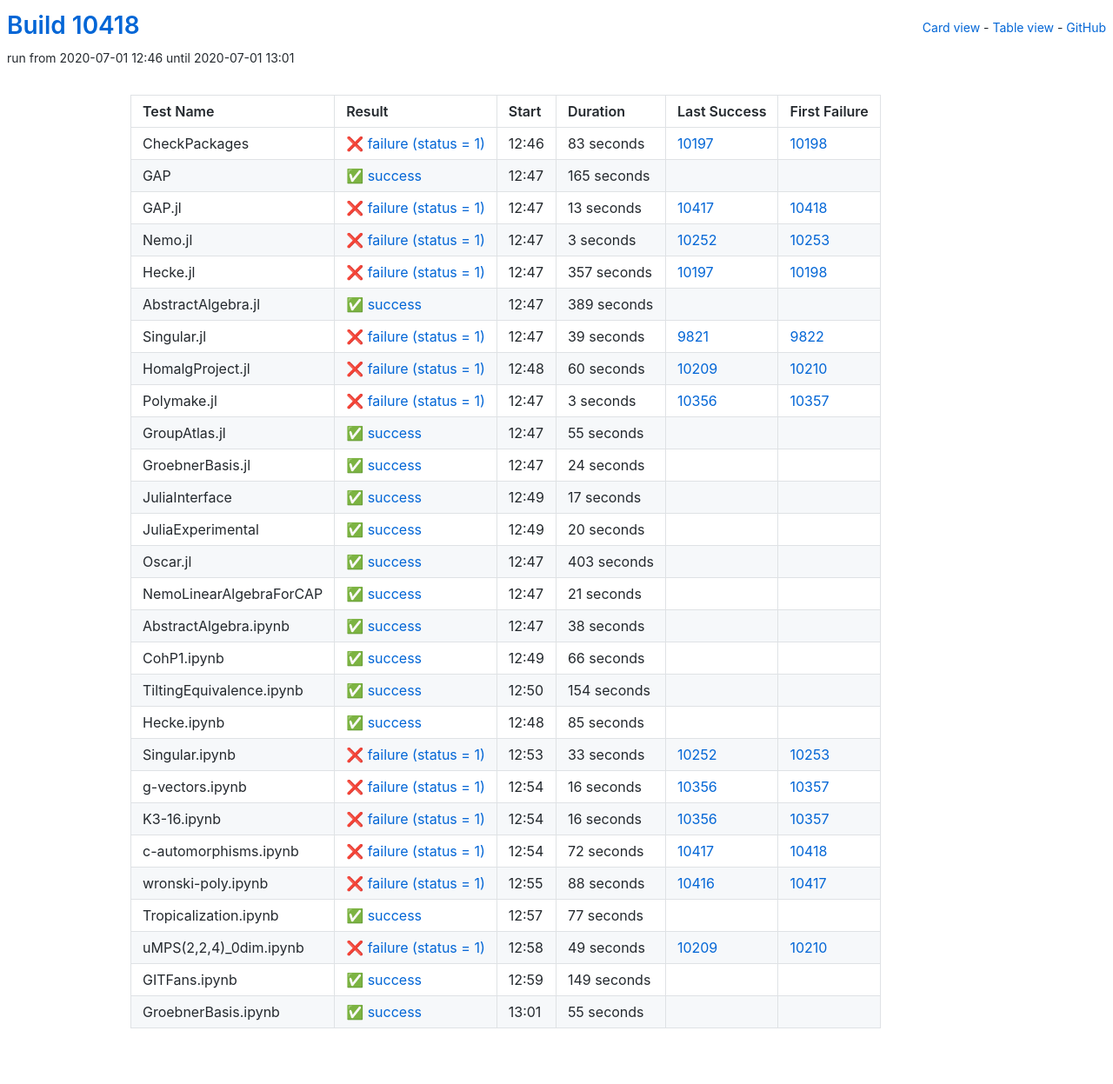
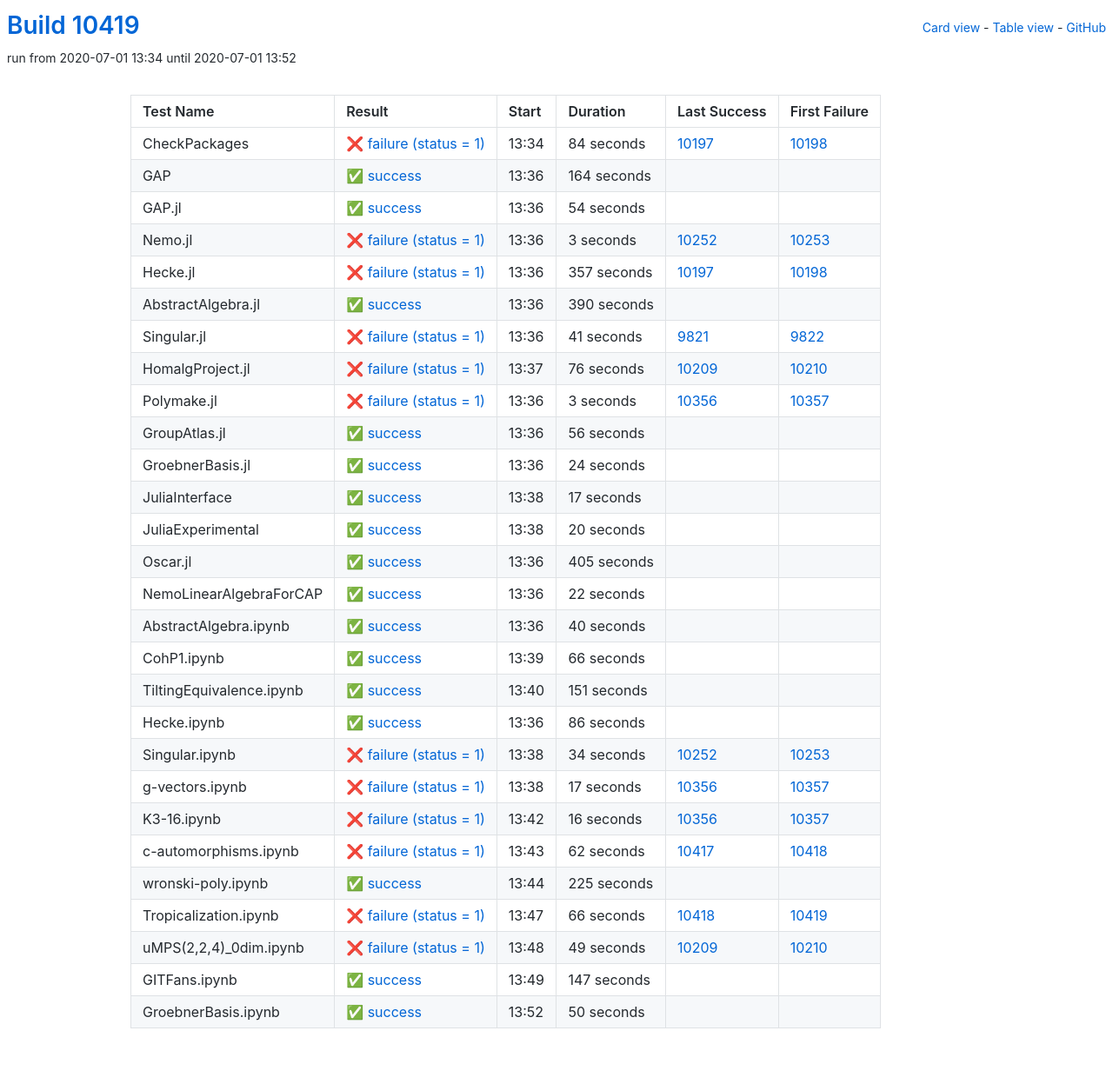
Before and after one commit to oscar-system/oscar-ci-status, a Jekyll site: the page built from table.html, in a window 1280 px wide. Shown: the whole page at 87% size. Built offline with Jekyll 4.4.1, drawn with Linux system fonts in a browser that asks for light colours.

Commit message:
Build #10419

```diff
--- a/_data/ci.yml
+++ b/_data/ci.yml
@@ -1,6 +1,6 @@
 ---
-build: 10418
-build_url: https://oscarci.mathematik.uni-kl.de/job/oscar/10418/
+build: 10419
+build_url: https://oscarci.mathematik.uni-kl.de/job/oscar/10419/
 job: oscar
 organization: oscar-system
 repo: oscar-ci-status
@@ -8,44 +8,44 @@
 tests:
 - name: CheckPackages
   id: checkpackages
-  log: https://oscarci.mathematik.uni-kl.de/job/oscar/10418/artifact/logs/build-10418/CheckPackages.log
-  start: 2020-07-01 12:46
+  log: https://oscarci.mathematik.uni-kl.de/job/oscar/10419/artifact/logs/build-10419/CheckPackages.log
+  start: 2020-07-01 13:34
   success: false
   exitcode: 1
   status: failure
-  duration: 83
+  duration: 84
   last_success: 10197
   last_success_url: https://oscarci.mathematik.uni-kl.de/job/oscar/10197/
   first_failure: 10198
   first_failure_url: https://oscarci.mathematik.uni-kl.de/job/oscar/10198/
 - name: GAP
   id: gap
-  log: https://oscarci.mathematik.uni-kl.de/job/oscar/10418/artifact/logs/build-10418/GAP.log
-  start: 2020-07-01 12:47
+  log: https://oscarci.mathematik.uni-kl.de/job/oscar/10419/artifact/logs/build-10419/GAP.log
+  start: 2020-07-01 13:36
   success: true
   exitcode: 0
   status: success
-  duration: 165
+  duration: 164
   last_success: false
   last_success_url:
   first_failure: false
   first_failure_url:
 - name: GAP.jl
   id: gap-jl
-  log: https://oscarci.mathematik.uni-kl.de/job/oscar/10418/artifact/logs/build-10418/GAP.jl.log
-  start: 2020-07-01 12:47
-  success: false
-  exitcode: 1
-  status: failure
-  duration: 13
-  last_success: 10417
-  last_success_url: https://oscarci.mathematik.uni-kl.de/job/oscar/10417/
-  first_failure: 10418
-  first_failure_url: https://oscarci.mathematik.uni-kl.de/job/oscar/10418/
+  log: https://oscarci.mathematik.uni-kl.de/job/oscar/10419/artifact/logs/build-10419/GAP.jl.log
+  start: 2020-07-01 13:36
+  success: true
+  exitcode: 0
+  status: success
+  duration: 54
+  last_success: false
+  last_success_url:
+  first_failure: false
+  first_failure_url:
 - name: Nemo.jl
   id: nemo-jl
-  log: https://oscarci.mathematik.uni-kl.de/job/oscar/10418/artifact/logs/build-10418/Nemo.jl.log
-  start: 2020-07-01 12:47
+  log: https://oscarci.mathematik.uni-kl.de/job/oscar/10419/artifact/logs/build-10419/Nemo.jl.log
+  start: 2020-07-01 13:36
   success: false
   exitcode: 1
   status: failure
@@ -56,8 +56,8 @@
   first_failure_url: https://oscarci.mathematik.uni-kl.de/job/oscar/10253/
 - name: Hecke.jl
   id: hecke-jl
-  log: https://oscarci.mathematik.uni-kl.de/job/oscar/10418/artifact/logs/build-10418/Hecke.jl.log
-  start: 2020-07-01 12:47
+  log: https://oscarci.mathematik.uni-kl.de/job/oscar/10419/artifact/logs/build-10419/Hecke.jl.log
+  start: 2020-07-01 13:36
   success: false
   exitcode: 1
   status: failure
@@ -68,44 +68,44 @@
   first_failure_url: https://oscarci.mathematik.uni-kl.de/job/oscar/10198/
 - name: AbstractAlgebra.jl
   id: abstractalgebra-jl
-  log: https://oscarci.mathematik.uni-kl.de/job/oscar/10418/artifact/logs/build-10418/AbstractAlgebra.jl.log
-  start: 2020-07-01 12:47
+  log: https://oscarci.mathematik.uni-kl.de/job/oscar/10419/artifact/logs/build-10419/AbstractAlgebra.jl.log
+  start: 2020-07-01 13:36
   success: true
   exitcode: 0
   status: success
-  duration: 389
+  duration: 390
   last_success: false
   last_success_url:
   first_failure: false
   first_failure_url:
 - name: Singular.jl
   id: singular-jl
-  log: https://oscarci.mathematik.uni-kl.de/job/oscar/10418/artifact/logs/build-10418/Singular.jl.log
-  start: 2020-07-01 12:47
+  log: https://oscarci.mathematik.uni-kl.de/job/oscar/10419/artifact/logs/build-10419/Singular.jl.log
+  start: 2020-07-01 13:36
   success: false
   exitcode: 1
   status: failure
-  duration: 39
+  duration: 41
   last_success: 9821
   last_success_url: https://oscarci.mathematik.uni-kl.de/job/oscar/9821/
   first_failure: 9822
   first_failure_url: https://oscarci.mathematik.uni-kl.de/job/oscar/9822/
 - name: HomalgProject.jl
   id: homalgproject-jl
-  log: https://oscarci.mathematik.uni-kl.de/job/oscar/10418/artifact/logs/build-10418/HomalgProject.jl.log
-  start: 2020-07-01 12:48
+  log: https://oscarci.mathematik.uni-kl.de/job/oscar/10419/artifact/logs/build-10419/HomalgProject.jl.log
+  start: 2020-07-01 13:37
   success: false
   exitcode: 1
   status: failure
-  duration: 60
+  duration: 76
   last_success: 10209
   last_success_url: https://oscarci.mathematik.uni-kl.de/job/oscar/10209/
   first_failure: 10210
   first_failure_url: https://oscarci.mathematik.uni-kl.de/job/oscar/10210/
 - name: Polymake.jl
   id: polymake-jl
-  log: https://oscarci.mathematik.uni-kl.de/job/oscar/10418/artifact/logs/build-10418/Polymake.jl.log
-  start: 2020-07-01 12:47
+  log: https://oscarci.mathematik.uni-kl.de/job/oscar/10419/artifact/logs/build-10419/Polymake.jl.log
+  start: 2020-07-01 13:36
   success: false
   exitcode: 1
   status: failure
@@ -116,20 +116,20 @@
   first_failure_url: https://oscarci.mathematik.uni-kl.de/job/oscar/10357/
 - name: GroupAtlas.jl
   id: groupatlas-jl
-  log: https://oscarci.mathematik.uni-kl.de/job/oscar/10418/artifact/logs/build-10418/GroupAtlas.jl.log
-  start: 2020-07-01 12:47
+  log: https://oscarci.mathematik.uni-kl.de/job/oscar/10419/artifact/logs/build-10419/GroupAtlas.jl.log
+  start: 2020-07-01 13:36
   success: true
   exitcode: 0
   status: success
-  duration: 55
+  duration: 56
   last_success: false
   last_success_url:
   first_failure: false
   first_failure_url:
 - name: GroebnerBasis.jl
   id: groebnerbasis-jl
-  log: https://oscarci.mathematik.uni-kl.de/job/oscar/10418/artifact/logs/build-10418/GroebnerBasis.jl.log
-  start: 2020-07-01 12:47
+  log: https://oscarci.mathematik.uni-kl.de/job/oscar/10419/artifact/logs/build-10419/GroebnerBasis.jl.log
+  start: 2020-07-01 13:36
   success: true
   exitcode: 0
   status: success
@@ -140,8 +140,8 @@
   first_failure_url:
 - name: JuliaInterface
   id: juliainterface
-  log: https://oscarci.mathematik.uni-kl.de/job/oscar/10418/artifact/logs/build-10418/JuliaInterface.log
-  start: 2020-07-01 12:49
+  log: https://oscarci.mathematik.uni-kl.de/job/oscar/10419/artifact/logs/build-10419/JuliaInterface.log
+  start: 2020-07-01 13:38
   success: true
   exitcode: 0
   status: success
@@ -152,8 +152,8 @@
   first_failure_url:
 - name: JuliaExperimental
   id: juliaexperimental
-  log: https://oscarci.mathematik.uni-kl.de/job/oscar/10418/artifact/logs/build-10418/JuliaExperimental.log
-  start: 2020-07-01 12:49
+  log: https://oscarci.mathematik.uni-kl.de/job/oscar/10419/artifact/logs/build-10419/JuliaExperimental.log
+  start: 2020-07-01 13:38
   success: true
   exitcode: 0
   status: success
@@ -164,44 +164,44 @@
   first_failure_url:
 - name: Oscar.jl
   id: oscar-jl
-  log: https://oscarci.mathematik.uni-kl.de/job/oscar/10418/artifact/logs/build-10418/Oscar.jl.log
-  start: 2020-07-01 12:47
+  log: https://oscarci.mathematik.uni-kl.de/job/oscar/10419/artifact/logs/build-10419/Oscar.jl.log
+  start: 2020-07-01 13:36
   success: true
   exitcode: 0
   status: success
-  duration: 403
+  duration: 405
   last_success: false
   last_success_url:
   first_failure: false
   first_failure_url:
 - name: NemoLinearAlgebraForCAP
   id: nemolinearalgebraforcap
-  log: https://oscarci.mathematik.uni-kl.de/job/oscar/10418/artifact/logs/build-10418/NemoLinearAlgebraForCAP.log
-  start: 2020-07-01 12:47
+  log: https://oscarci.mathematik.uni-kl.de/job/oscar/10419/artifact/logs/build-10419/NemoLinearAlgebraForCAP.log
+  start: 2020-07-01 13:36
   success: true
   exitcode: 0
   status: success
-  duration: 21
+  duration: 22
   last_success: false
   last_success_url:
   first_failure: false
   first_failure_url:
 - name: AbstractAlgebra.ipynb
   id: abstractalgebra-ipynb
-  log: https://oscarci.mathematik.uni-kl.de/job/oscar/10418/artifact/logs/build-10418/AbstractAlgebra.ipynb.log
-  start: 2020-07-01 12:47
+  log: https://oscarci.mathematik.uni-kl.de/job/oscar/10419/artifact/logs/build-10419/AbstractAlgebra.ipynb.log
+  start: 2020-07-01 13:36
   success: true
   exitcode: 0
   status: success
-  duration: 38
+  duration: 40
   last_success: false
   last_success_url:
   first_failure: false
   first_failure_url:
 - name: CohP1.ipynb
   id: cohp1-ipynb
-  log: https://oscarci.mathematik.uni-kl.de/job/oscar/10418/artifact/logs/build-10418/CohP1.ipynb.log
-  start: 2020-07-01 12:49
+  log: https://oscarci.mathematik.uni-kl.de/job/oscar/10419/artifact/logs/build-10419/CohP1.ipynb.log
+  start: 2020-07-01 13:39
   success: true
   exitcode: 0
   status: success
@@ -212,56 +212,56 @@
   first_failure_url:
 - name: TiltingEquivalence.ipynb
   id: tiltingequivalence-ipynb
-  log: https://oscarci.mathematik.uni-kl.de/job/oscar/10418/artifact/logs/build-10418/TiltingEquivalence.ipynb.log
-  start: 2020-07-01 12:50
+  log: https://oscarci.mathematik.uni-kl.de/job/oscar/10419/artifact/logs/build-10419/TiltingEquivalence.ipynb.log
+  start: 2020-07-01 13:40
   success: true
   exitcode: 0
   status: success
-  duration: 154
+  duration: 151
   last_success: false
   last_success_url:
   first_failure: false
   first_failure_url:
 - name: Hecke.ipynb
   id: hecke-ipynb
-  log: https://oscarci.mathematik.uni-kl.de/job/oscar/10418/artifact/logs/build-10418/Hecke.ipynb.log
-  start: 2020-07-01 12:48
+  log: https://oscarci.mathematik.uni-kl.de/job/oscar/10419/artifact/logs/build-10419/Hecke.ipynb.log
+  start: 2020-07-01 13:36
   success: true
   exitcode: 0
   status: success
-  duration: 85
+  duration: 86
   last_success: false
   last_success_url:
   first_failure: false
   first_failure_url:
 - name: Singular.ipynb
   id: singular-ipynb
-  log: https://oscarci.mathematik.uni-kl.de/job/oscar/10418/artifact/logs/build-10418/Singular.ipynb.log
-  start: 2020-07-01 12:53
+  log: https://oscarci.mathematik.uni-kl.de/job/oscar/10419/artifact/logs/build-10419/Singular.ipynb.log
+  start: 2020-07-01 13:38
   success: false
   exitcode: 1
   status: failure
-  duration: 33
+  duration: 34
   last_success: 10252
   last_success_url: https://oscarci.mathematik.uni-kl.de/job/oscar/10252/
   first_failure: 10253
   first_failure_url: https://oscarci.mathematik.uni-kl.de/job/oscar/10253/
 - name: g-vectors.ipynb
   id: g-vectors-ipynb
-  log: https://oscarci.mathematik.uni-kl.de/job/oscar/10418/artifact/logs/build-10418/g-vectors.ipynb.log
-  start: 2020-07-01 12:54
+  log: https://oscarci.mathematik.uni-kl.de/job/oscar/10419/artifact/logs/build-10419/g-vectors.ipynb.log
+  start: 2020-07-01 13:38
   success: false
   exitcode: 1
   status: failure
-  duration: 16
+  duration: 17
   last_success: 10356
   last_success_url: https://oscarci.mathematik.uni-kl.de/job/oscar/10356/
   first_failure: 10357
   first_failure_url: https://oscarci.mathematik.uni-kl.de/job/oscar/10357/
 - name: K3-16.ipynb
   id: k3-16-ipynb
-  log: https://oscarci.mathematik.uni-kl.de/job/oscar/10418/artifact/logs/build-10418/K3-16.ipynb.log
-  start: 2020-07-01 12:54
+  log: https://oscarci.mathematik.uni-kl.de/job/oscar/10419/artifact/logs/build-10419/K3-16.ipynb.log
+  start: 2020-07-01 13:42
   success: false
   exitcode: 1
   status: failure
@@ -272,44 +272,44 @@
   first_failure_url: https://oscarci.mathematik.uni-kl.de/job/oscar/10357/
 - name: c-automorphisms.ipynb
   id: c-automorphisms-ipynb
-  log: https://oscarci.mathematik.uni-kl.de/job/oscar/10418/artifact/logs/build-10418/c-automorphisms.ipynb.log
-  start: 2020-07-01 12:54
+  log: https://oscarci.mathematik.uni-kl.de/job/oscar/10419/artifact/logs/build-10419/c-automorphisms.ipynb.log
+  start: 2020-07-01 13:43
   success: false
   exitcode: 1
   status: failure
-  duration: 72
+  duration: 62
   last_success: 10417
   last_success_url: https://oscarci.mathematik.uni-kl.de/job/oscar/10417/
   first_failure: 10418
   first_failure_url: https://oscarci.mathematik.uni-kl.de/job/oscar/10418/
 - name: wronski-poly.ipynb
   id: wronski-poly-ipynb
-  log: https://oscarci.mathematik.uni-kl.de/job/oscar/10418/artifact/logs/build-10418/wronski-poly.ipynb.log
-  start: 2020-07-01 12:55
-  success: false
-  exitcode: 1
-  status: failure
-  duration: 88
-  last_success: 10416
-  last_success_url: https://oscarci.mathematik.uni-kl.de/job/oscar/10416/
-  first_failure: 10417
-  first_failure_url: https://oscarci.mathematik.uni-kl.de/job/oscar/10417/
-- name: Tropicalization.ipynb
-  id: tropicalization-ipynb
-  log: https://oscarci.mathematik.uni-kl.de/job/oscar/10418/artifact/logs/build-10418/Tropicalization.ipynb.log
-  start: 2020-07-01 12:57
+  log: https://oscarci.mathematik.uni-kl.de/job/oscar/10419/artifact/logs/build-10419/wronski-poly.ipynb.log
+  start: 2020-07-01 13:44
   success: true
   exitcode: 0
   status: success
-  duration: 77
+  duration: 225
   last_success: false
   last_success_url:
   first_failure: false
   first_failure_url:
+- name: Tropicalization.ipynb
+  id: tropicalization-ipynb
+  log: https://oscarci.mathematik.uni-kl.de/job/oscar/10419/artifact/logs/build-10419/Tropicalization.ipynb.log
+  start: 2020-07-01 13:47
+  success: false
+  exitcode: 1
+  status: failure
+  duration: 66
+  last_success: 10418
+  last_success_url: https://oscarci.mathematik.uni-kl.de/job/oscar/10418/
+  first_failure: 10419
+  first_failure_url: https://oscarci.mathematik.uni-kl.de/job/oscar/10419/
 - name: uMPS(2,2,4)_0dim.ipynb
   id: umps-2-2-4-0dim-ipynb
-  log: https://oscarci.mathematik.uni-kl.de/job/oscar/10418/artifact/logs/build-10418/uMPS-2-2-4-_0dim.ipynb.log
-  start: 2020-07-01 12:58
+  log: https://oscarci.mathematik.uni-kl.de/job/oscar/10419/artifact/logs/build-10419/uMPS-2-2-4-_0dim.ipynb.log
+  start: 2020-07-01 13:48
   success: false
   exitcode: 1
   status: failure
@@ -320,24 +320,24 @@
   first_failure_url: https://oscarci.mathematik.uni-kl.de/job/oscar/10210/
 - name: GITFans.ipynb
   id: gitfans-ipynb
-  log: https://oscarci.mathematik.uni-kl.de/job/oscar/10418/artifact/logs/build-10418/GITFans.ipynb.log
-  start: 2020-07-01 12:59
+  log: https://oscarci.mathematik.uni-kl.de/job/oscar/10419/artifact/logs/build-10419/GITFans.ipynb.log
+  start: 2020-07-01 13:49
   success: true
   exitcode: 0
   status: success
-  duration: 149
+  duration: 147
   last_success: false
   last_success_url:
   first_failure: false
   first_failure_url:
 - name: GroebnerBasis.ipynb
   id: groebnerbasis-ipynb
-  log: https://oscarci.mathematik.uni-kl.de/job/oscar/10418/artifact/logs/build-10418/GroebnerBasis.ipynb.log
-  start: 2020-07-01 13:01
+  log: https://oscarci.mathematik.uni-kl.de/job/oscar/10419/artifact/logs/build-10419/GroebnerBasis.ipynb.log
+  start: 2020-07-01 13:52
   success: true
   exitcode: 0
   status: success
-  duration: 55
+  duration: 50
   last_success: false
   last_success_url:
   first_failure: false
```
Also changed, not shown: README.md.
